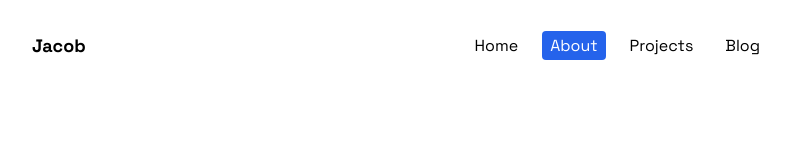
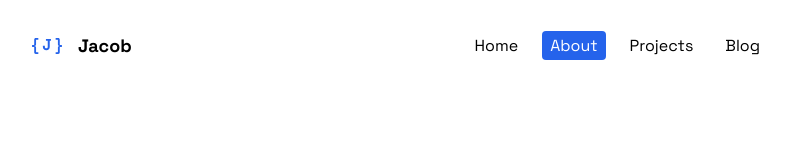
Before and after one commit to Jacobkyalo/my-blog, a Next.js app: page /about in a window 1280 px wide. Shown: the top 154 px of the page, without its empty margins (240-1039 px from the left). Built offline with nearby package versions, Linux system fonts and the light colour scheme.

Commit message:
render logo

```diff
--- a/src/components/app-navbar.jsx
+++ b/src/components/app-navbar.jsx
@@ -1,4 +1,5 @@
 import Link from "next/link";
+import Image from "next/image";
 import { useRouter } from "next/router";
 
 const AppNavbarLinks = [
@@ -13,7 +14,13 @@ export default function AppNavbar() {
 
   return (
     <header className="flex flex-col sm:flex-row justify-center sm:justify-between items-center gap-6 sm:gap-0 py-8">
-      <Link href="/">
+      <Link href="/" className="flex items-center gap-x-4">
+        <Image
+          src="/logo_path.svg"
+          alt="app_logo_path"
+          width={30}
+          height={30}
+        />
         <h2 className="font-bold text-black text-lg">Jacob</h2>
       </Link>
       <nav className="bg-white bg-opacity-0 rounded-full shadow-lg sm:shadow-none p-4 sm:p-0 border sm:border-none">
```
